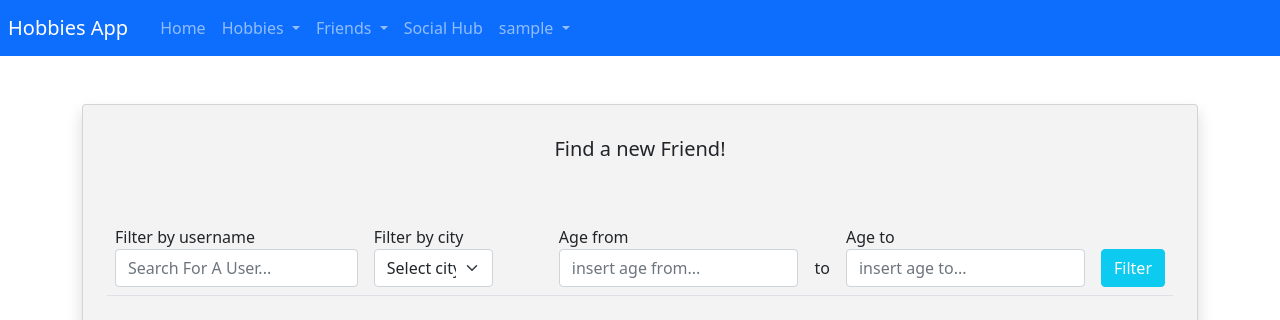
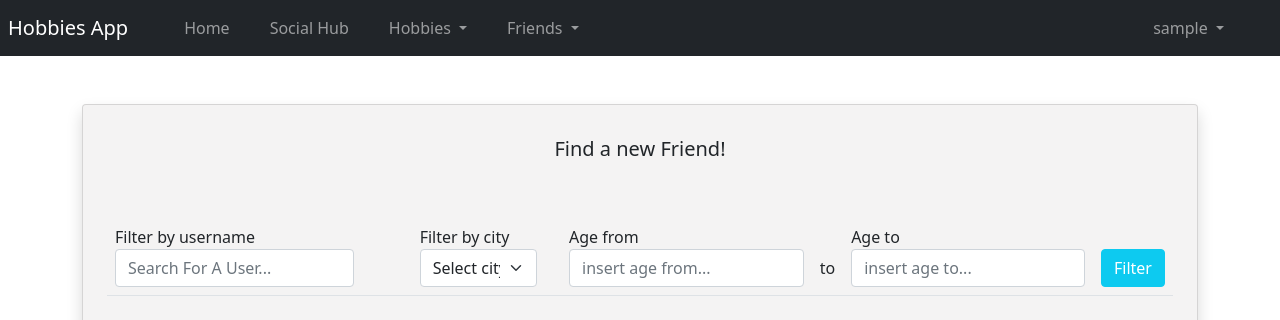
Before and after one commit to AzimIslam/HobbiesApp, a Django app: page /social/ in a window 1280 px wide. Shown: the top 320 px of the page. Run offline with Django 3.2, Linux system fonts and the light colour scheme; the visitor is signed in with stand-in values (Sample User, id 1); data comes from the database, SQL or seed files in the repository; data that the repository does not hold is empty; some libraries are stand-ins or nearby versions.

Commit message:
UI changes to navbar and filter

```diff
--- a/mainapp/templates/mainapp/profile/base.html
+++ b/mainapp/templates/mainapp/profile/base.html
@@ -21,14 +21,24 @@
     </head>
     <body>
       {% if user.is_authenticated %}
-        <nav class="navbar navbar-expand-lg navbar-dark bg-primary">
+
+
+
+        <nav class="navbar navbar-expand-md navbar-dark bg-dark">
           <span class="navbar-brand mb-0 p-2 h1">Hobbies App</span>
-            <div class="collapse navbar-collapse" id="navbarNav">
-                <ul class="navbar-nav">
-                  <li class="nav-item">
+          <button class="navbar-toggler" type="button" data-toggle="collapse" data-target="#navbarSupportedContent" aria-controls="navbarSupportedContent" aria-expanded="false" aria-label="Toggle navigation">
+            <span class="navbar-toggler-icon"></span>
+          </button>
+
+          <div class="collapse navbar-collapse w-100" id="navbarSupportedContent">
+              <ul class="navbar-nav me-auto">
+                  <li class="nav-item ms-4">
                     <a class="nav-link" href="{% url 'home' %}">Home</a>
                   </li>
-                  <li class="nav-item dropdown">
+                  <li class="nav-item ms-4">
+                    <a class="nav-link" href="{% url 'social' %}">Social Hub</a>
+                  </li>
+                  <li class="nav-item dropdown ms-4">
                     <a class="nav-link dropdown-toggle" href="#" id="navbarDropdownMenuLink" data-toggle="dropdown" aria-haspopup="true" aria-expanded="false">
                       Hobbies
                     </a>
@@ -37,7 +47,7 @@
                       <a class="dropdown-item" href="{% url 'createHobbies' %}">Create a New Hobby</a>
                     </div>
                   </li>
-                  <li class="nav-item dropdown">
+                  <li class="nav-item dropdown ms-4">
                     <a class="nav-link dropdown-toggle" href="#" id="navbarDropdownMenuLink" data-toggle="dropdown" aria-haspopup="true" aria-expanded="false">
                       Friends
                     </a>
@@ -46,10 +56,13 @@
                       <a class="dropdown-item" href="{% url 'pendingFriendRequests' %}">Pending Friend Requests</a>
                     </div>
                   </li>
-                  <li class="nav-item">
-                    <a class="nav-link" href="{% url 'social' %}">Social Hub</a>
-                  </li>
-                  <li class="nav-item dropdown ms-auto">
+
+              </ul>
+          </div>
+
+          <div class="navbar-collapse collapse w-100" id="navbarSupportedContent">
+              <ul class="navbar-nav ms-auto">
+                <li class="nav-item dropdown ms-auto me-5">
                   <a class="nav-link dropdown-toggle" href="#" id="navbarDropdownMenuLink" data-toggle="dropdown" aria-haspopup="true" aria-expanded="false">
                     {{ user }}
                   </a>
@@ -60,6 +73,7 @@
               </ul>
           </div>
       </nav>
+
         {% block content %}
         {% endblock content %}
         {% else %}
--- a/mainapp/templates/mainapp/profile/friends.html
+++ b/mainapp/templates/mainapp/profile/friends.html
@@ -17,6 +17,7 @@
                               <label for="usernameFilter">Filter by username</label>
                               <input type="text" class="form-control" id="usernameFilter" onkeyup="search_for_user()" placeholder="Search For A User...">
                           </td>
+                          <td width="50"></td>
                           <td>
                               <label for="cityFilter">Filter by city</label>
                               <div class="input-group-prepend" id="cityFilter">
@@ -28,8 +29,8 @@
                                   </select>
                               </div>
                           </td>
-                          <td width="50"></td>
-                          <td>
+
+                          <td class="ps-3">
                               <label for="ageFromFilter">Age from</label>
                               <input type="number" min=0 class="form-control" id="ageFromFilter" placeholder="insert age from...">
                           </td>
--- a/mainapp/templates/mainapp/profile/social.html
+++ b/mainapp/templates/mainapp/profile/social.html
@@ -17,6 +17,7 @@
                                 <label for="usernameFilter">Filter by username</label>
                                 <input type="text" class="form-control" id="usernameFilter" onkeyup="search_for_user()" placeholder="Search For A User...">
                             </td>
+                            <td width="50"></td>
                             <td>
                                 <label for="cityFilter">Filter by city</label>
                                 <div class="input-group-prepend" id="cityFilter">
@@ -28,8 +29,7 @@
                                     </select>
                                 </div>
                             </td>
-                            <td width="50"></td>
-                            <td>
+                            <td class="ps-4">
                                 <label for="ageFromFilter">Age from</label>
                                 <input type="number" min=0 class="form-control" id="ageFromFilter" placeholder="insert age from...">
                             </td>
```
Lines whose indentation alone changed are shown as unchanged.
